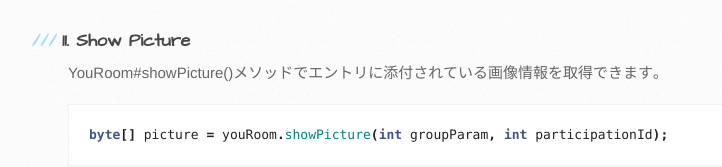
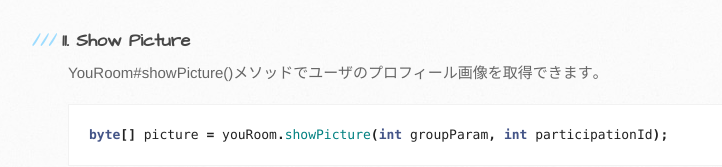
Before and after one commit to hotchemi/youroom4j, a plain HTML site: page index.html in a window 1280 px wide. Shown: the part 4607-4774 px from the top of the page, without its empty margins (102-824 px from the left). Drawn offline with Linux system fonts and the light colour scheme.

Commit message:
Update index.html

```diff
--- a/index.html
+++ b/index.html
@@ -247,7 +247,7 @@ If given <em>"unread"</em>, response is include only unread topics.</li>
 
 <h3>11. Show Picture</h3>
 
-<p>YouRoom#showPicture()メソッドでエントリに添付されている画像情報を取得できます｡</p>
+<p>YouRoom#showPicture()メソッドでユーザのプロフィール画像を取得できます｡</p>
 
 <div class="highlight"><pre><span class="kt">byte</span><span class="o">[]</span> <span class="n">picture</span> <span class="o">=</span> <span class="n">youRoom</span><span class="o">.</span><span class="na">showPicture</span><span class="o">(</span><span class="kt">int</span> <span class="n">groupParam</span><span class="o">,</span> <span class="kt">int</span> <span class="n">participationId</span><span class="o">);</span>
 </pre></div>
```
